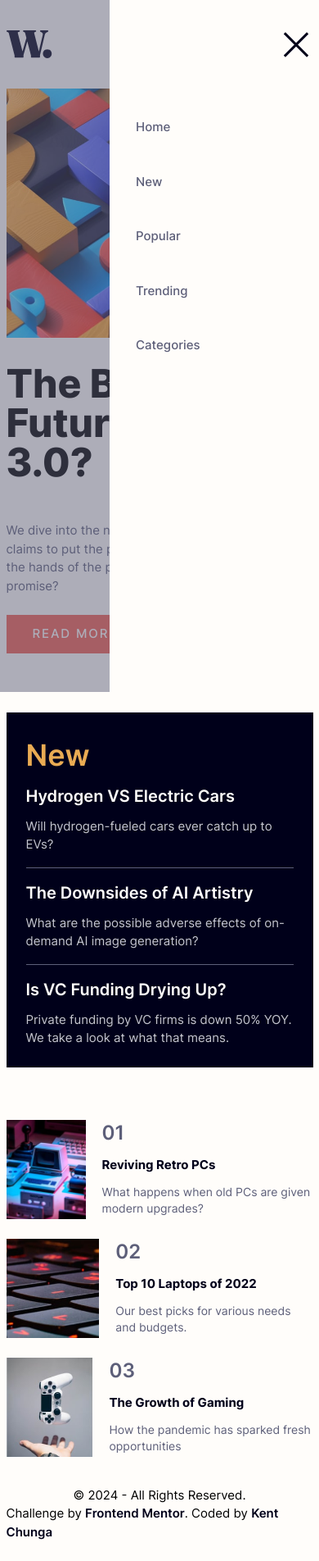
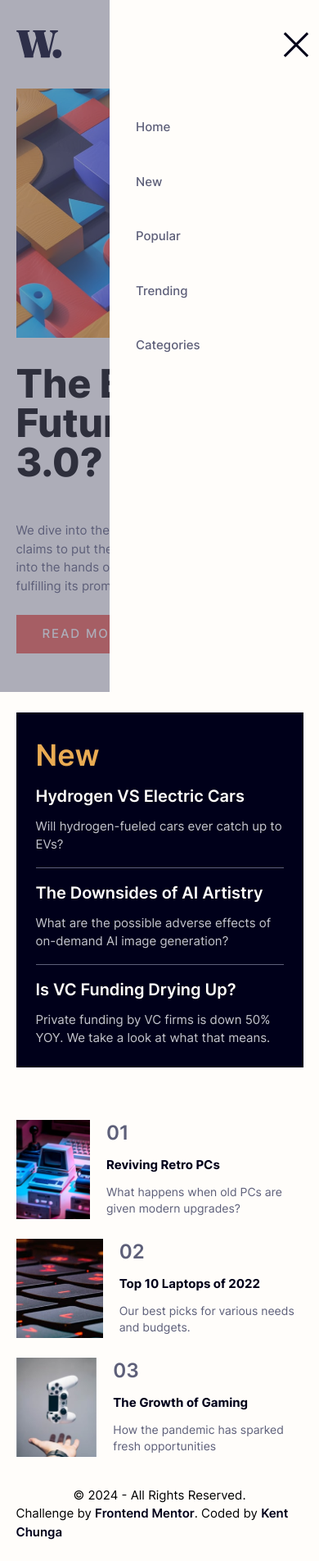
Before and after one commit to KentChunga/news-homepage, a React (Vite) app: page / in a window 390 px wide. Shown: the whole page at 82% size. Built offline with nearby package versions, Linux system fonts and the light colour scheme.

Commit message:
remove min width

```diff
--- a/src/components/Attribution.jsx
+++ b/src/components/Attribution.jsx
@@ -1,6 +1,6 @@
 const Attribution = () => {
   return (
-    <footer className="mx-auto mb-6 flex w-[90%] min-w-[375px] max-w-[1440px] flex-col items-center justify-between font-normal lg:flex-row xl:w-[80%]">
+    <footer className="mx-auto mb-6 flex w-[90%] max-w-[1440px] flex-col items-center justify-between font-normal lg:flex-row xl:w-[80%]">
       <div>&copy; {new Date().getFullYear()} - All Rights Reserved.</div>
       <div>
         Challenge by{" "}
--- a/src/components/Header/Header.jsx
+++ b/src/components/Header/Header.jsx
@@ -12,7 +12,7 @@ const Header = () => {
   };
 
   return (
-    <header className="relative mx-auto mb-4 mt-8 flex h-11 w-[90%] min-w-[375px] items-center justify-between xl:w-[80%]">
+    <header className="relative mx-auto mb-4 mt-8 flex h-11 w-[90%] items-center justify-between xl:w-[80%]">
       <Logo />
       <Nav showMenu={isNavOpen} handleMenu={handleMenu} />
       {/* <Hamburger handleMenu={handleMenu} toggleMenu={isNavOpen} /> */}
--- a/src/pages/Home.jsx
+++ b/src/pages/Home.jsx
@@ -4,7 +4,7 @@ import Trending from "../components/Trending/Trending";
 
 const Home = () => {
   return (
-    <main className="mx-auto mb-6 w-[90%] min-w-[375px] max-w-[1440px] pt-4 xl:w-[80%]">
+    <main className="mx-auto mb-6 w-[90%] max-w-[1440px] pt-4 xl:w-[80%]">
       <div className="flex flex-col gap-8 lg:flex-row">
         <Featured />
         <New />
```
